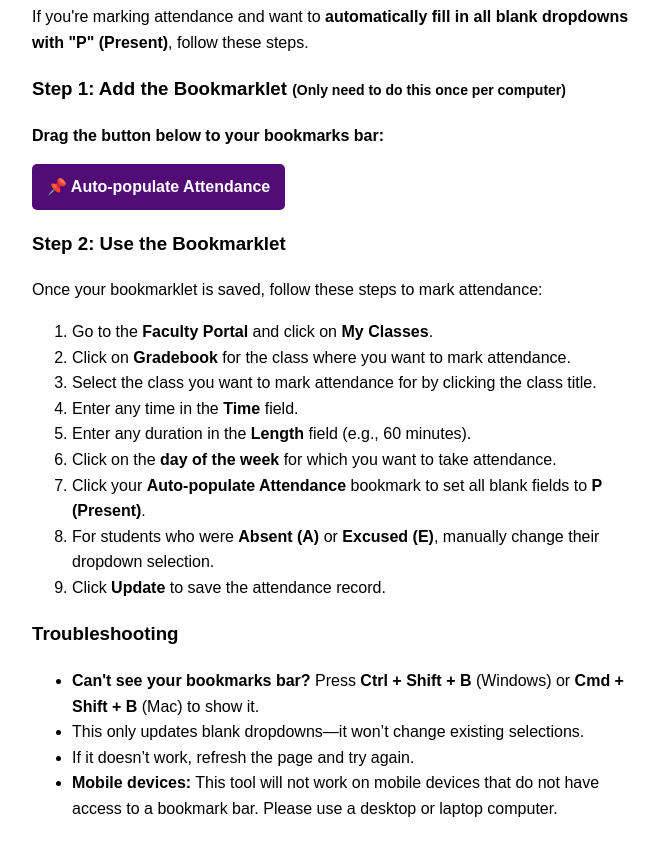
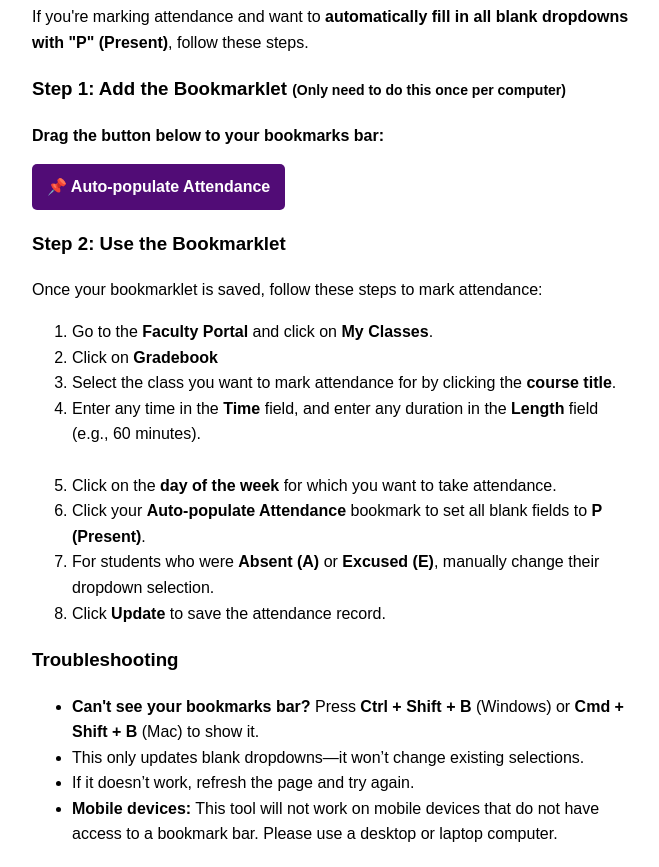
Before and after one commit to eacjason/attendance-tool, a plain HTML site: page index.html in a window 1280 px wide. Shown: the part 74-941 px from the top of the page, without its empty margins (308-967 px from the left). Before the commit the page ends 915 px from the top, so only its background shows below. Drawn offline with Linux system fonts and the light colour scheme.

Commit message:
Update index.html

```diff
--- a/index.html
+++ b/index.html
@@ -60,10 +60,11 @@
     <p>Once your bookmarklet is saved, follow these steps to mark attendance:</p>
     <ol>
         <li>Go to the <strong>Faculty Portal</strong> and click on <strong>My Classes</strong>.</li>
-        <li>Click on <strong>Gradebook</strong> for the class where you want to mark attendance.</li>
-        <li>Select the class you want to mark attendance for by clicking the class title.</li>
-        <li>Enter any time in the <strong>Time</strong> field.</li>
-        <li>Enter any duration in the <strong>Length</strong> field (e.g., 60 minutes).</li>
+        <li>Click on <strong>Gradebook</strong></li>
+        <li>Select the class you want to mark attendance for by clicking the <strong>course title</strong>.</li>
+        <li>Enter any time in the <strong>Time</strong> field, and enter any duration in the <strong>Length</strong> field (e.g., 60 minutes).</li>
+        <br />
+
         <li>Click on the <strong>day of the week</strong> for which you want to take attendance.</li>
         <li>Click your <strong>Auto-populate Attendance</strong> bookmark to set all blank fields to <strong>P (Present)</strong>.</li>
         <li>For students who were <strong>Absent (A)</strong> or <strong>Excused (E)</strong>, manually change their dropdown selection.</li>
```
